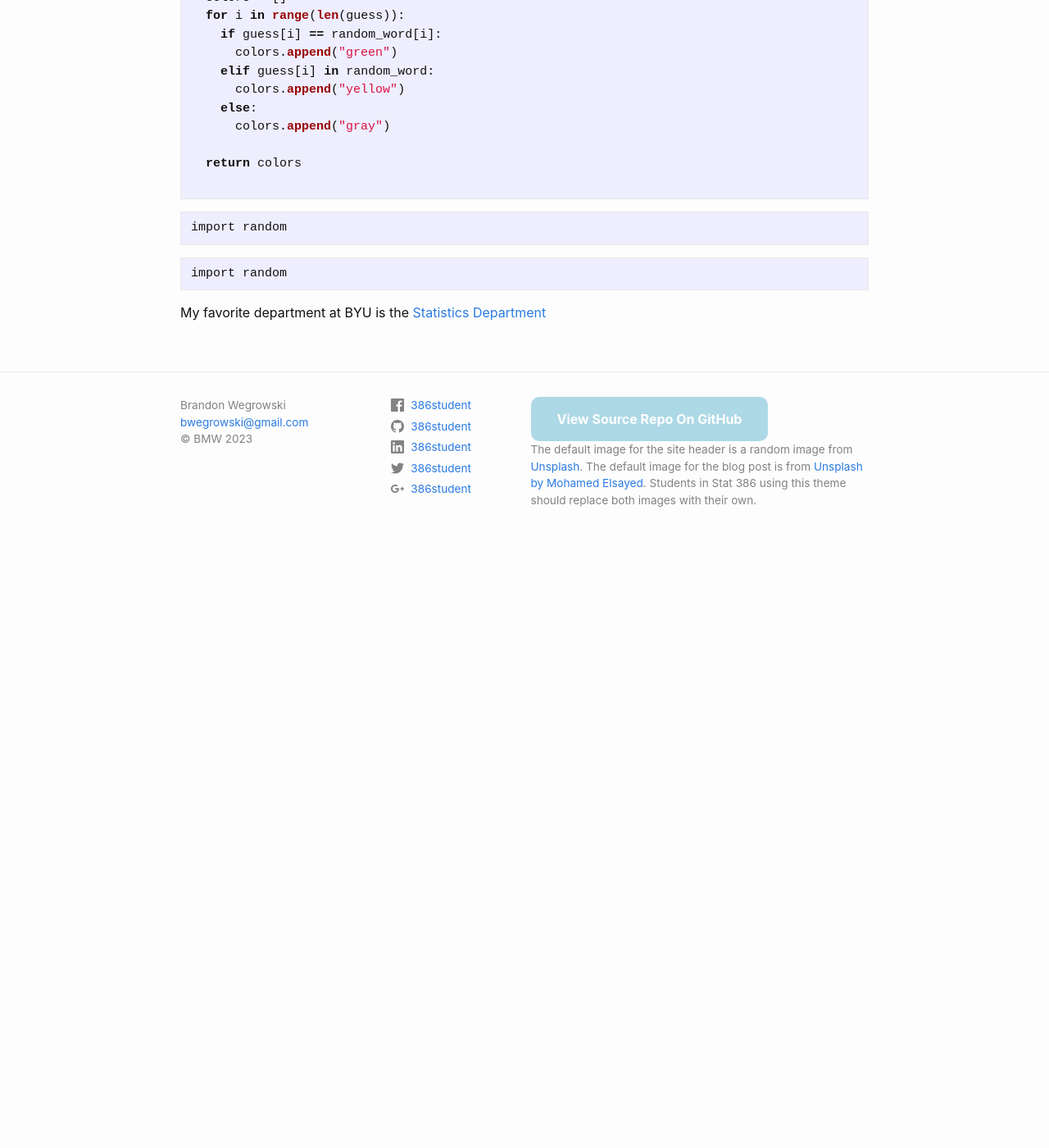
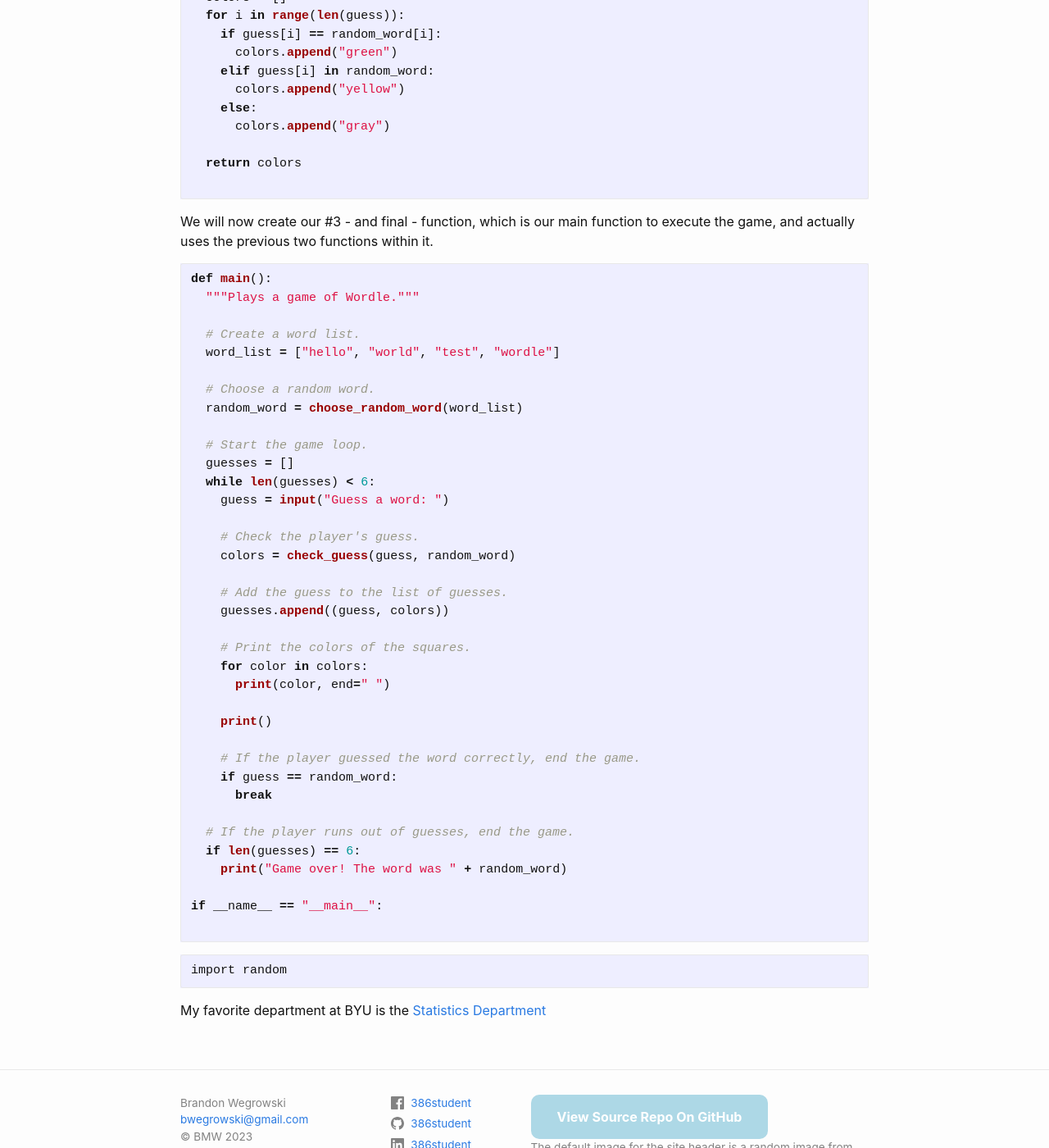
Before and after one commit to bwegr/386, a Jekyll site: the page built from _posts/2023-09-26-first-post.md, in a window 1280 px wide and 1400 px high, scrolled down 1189 px. Shown: the whole window at 82% size. Built offline with Jekyll 4.4.1, drawn with Linux system fonts in a browser that asks for light colours; comment, search, counter and statistics services are not loaded; before the commit the page ends 1869 px from its top, so only the background shows below that; some of the changed text lies outside the part shown.

Commit message:
Update 2023-09-26-first-post.md
Start function 3

````diff
--- a/_posts/2023-09-26-first-post.md
+++ b/_posts/2023-09-26-first-post.md
@@ -47,11 +47,46 @@ def check_guess(guess, random_word):
 
 ```
 
-
+We will now create our #3 - and final - function, which is our main function to execute the game, and actually uses the previous two functions within it.
 
 
 ```python
-import random
+def main():
+  """Plays a game of Wordle."""
+
+  # Create a word list.
+  word_list = ["hello", "world", "test", "wordle"]
+
+  # Choose a random word.
+  random_word = choose_random_word(word_list)
+
+  # Start the game loop.
+  guesses = []
+  while len(guesses) < 6:
+    guess = input("Guess a word: ")
+
+    # Check the player's guess.
+    colors = check_guess(guess, random_word)
+
+    # Add the guess to the list of guesses.
+    guesses.append((guess, colors))
+
+    # Print the colors of the squares.
+    for color in colors:
+      print(color, end=" ")
+
+    print()
+
+    # If the player guessed the word correctly, end the game.
+    if guess == random_word:
+      break
+
+  # If the player runs out of guesses, end the game.
+  if len(guesses) == 6:
+    print("Game over! The word was " + random_word)
+
+if __name__ == "__main__":
+
 ```
 
 
````
